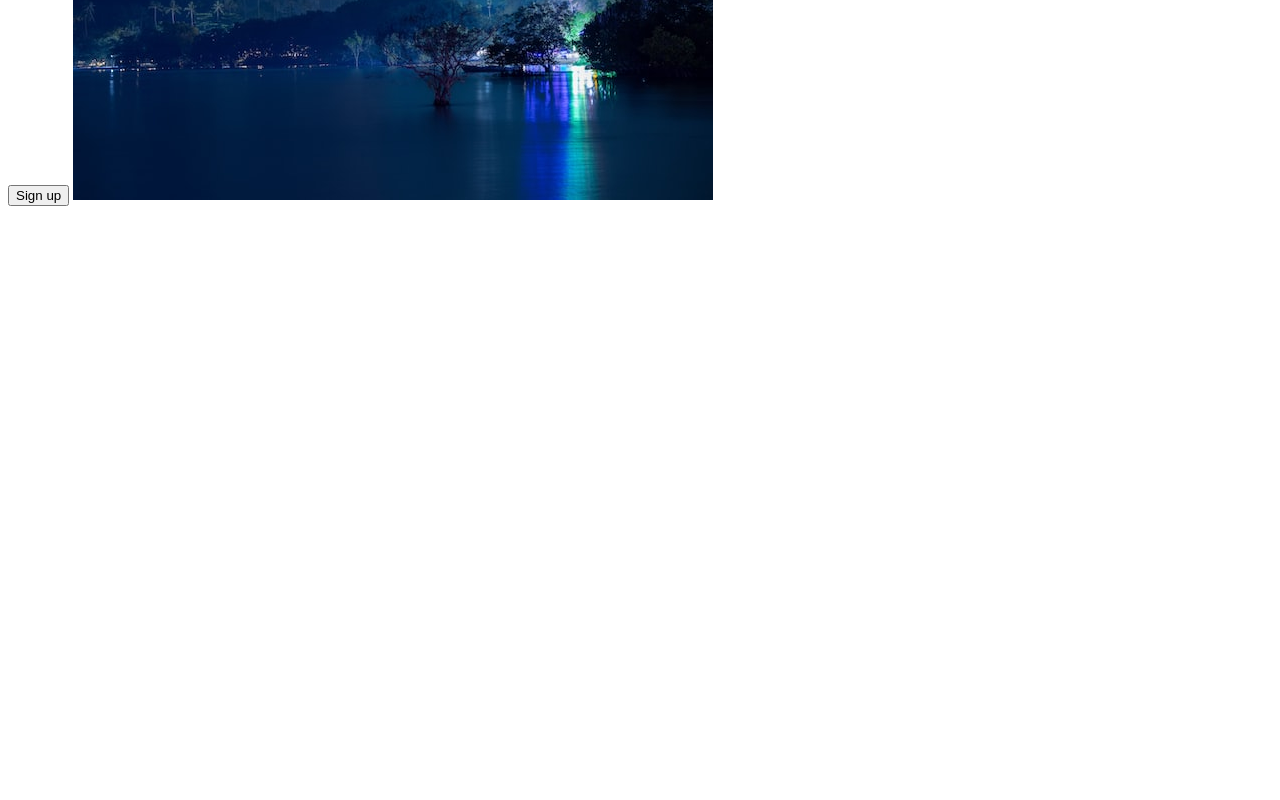
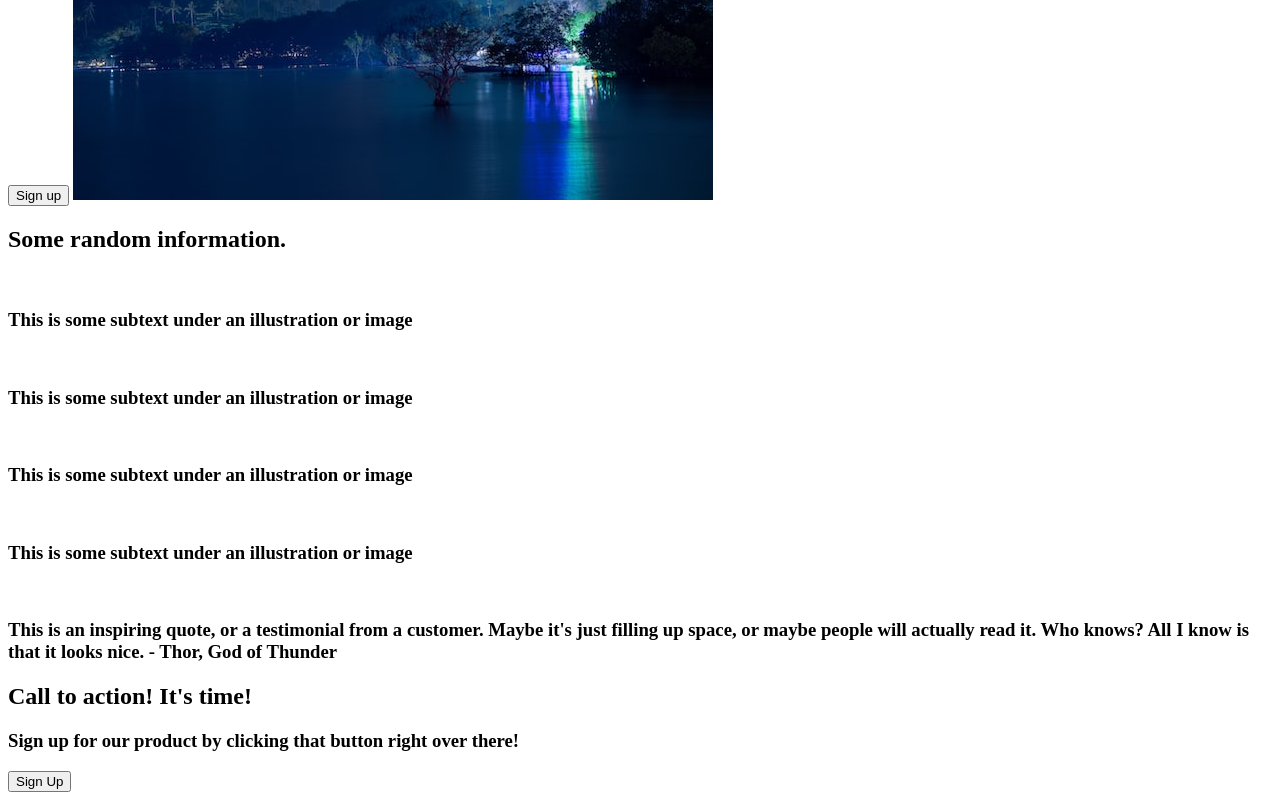
Before and after one commit to sabba2/project-landing-page, a plain HTML site: page index.html in a window 1280 px wide. Shown: the part 518-1318 px from the top of the page. Before the commit the page ends 800 px from the top, so only its background shows below. Drawn offline with Linux system fonts and the light colour scheme.

Commit message:
Create info section

```diff
--- a/index.html
+++ b/index.html
@@ -22,5 +22,33 @@
       <button class="signup">Sign up</button>
       <img src="img/placeholder.jpg" alt="" />
     </div>
+    <div class="info">
+      <div class="icons">
+        <h2>Some random information.</h2>
+        <img src="" alt="" />
+        <h3>This is some subtext under an illustration or image</h3>
+        <img src="" alt="" />
+        <h3>This is some subtext under an illustration or image</h3>
+        <img src="" alt="" />
+        <h3>This is some subtext under an illustration or image</h3>
+        <img src="" alt="" />
+        <h3>This is some subtext under an illustration or image</h3>
+        <img src="" alt="" />
+      </div>
+      <div class="quote">
+        <h3>
+          This is an inspiring quote, or a testimonial from a customer. Maybe
+          it's just filling up space, or maybe people will actually read it. Who
+          knows? All I know is that it looks nice. - Thor, God of Thunder
+        </h3>
+      </div>
+      <div class="action">
+        <h2>Call to action! It's time!</h2>
+        <h3>
+          Sign up for our product by clicking that button right over there!
+        </h3>
+        <button>Sign Up</button>
+      </div>
+    </div>
   </body>
 </html>
```
